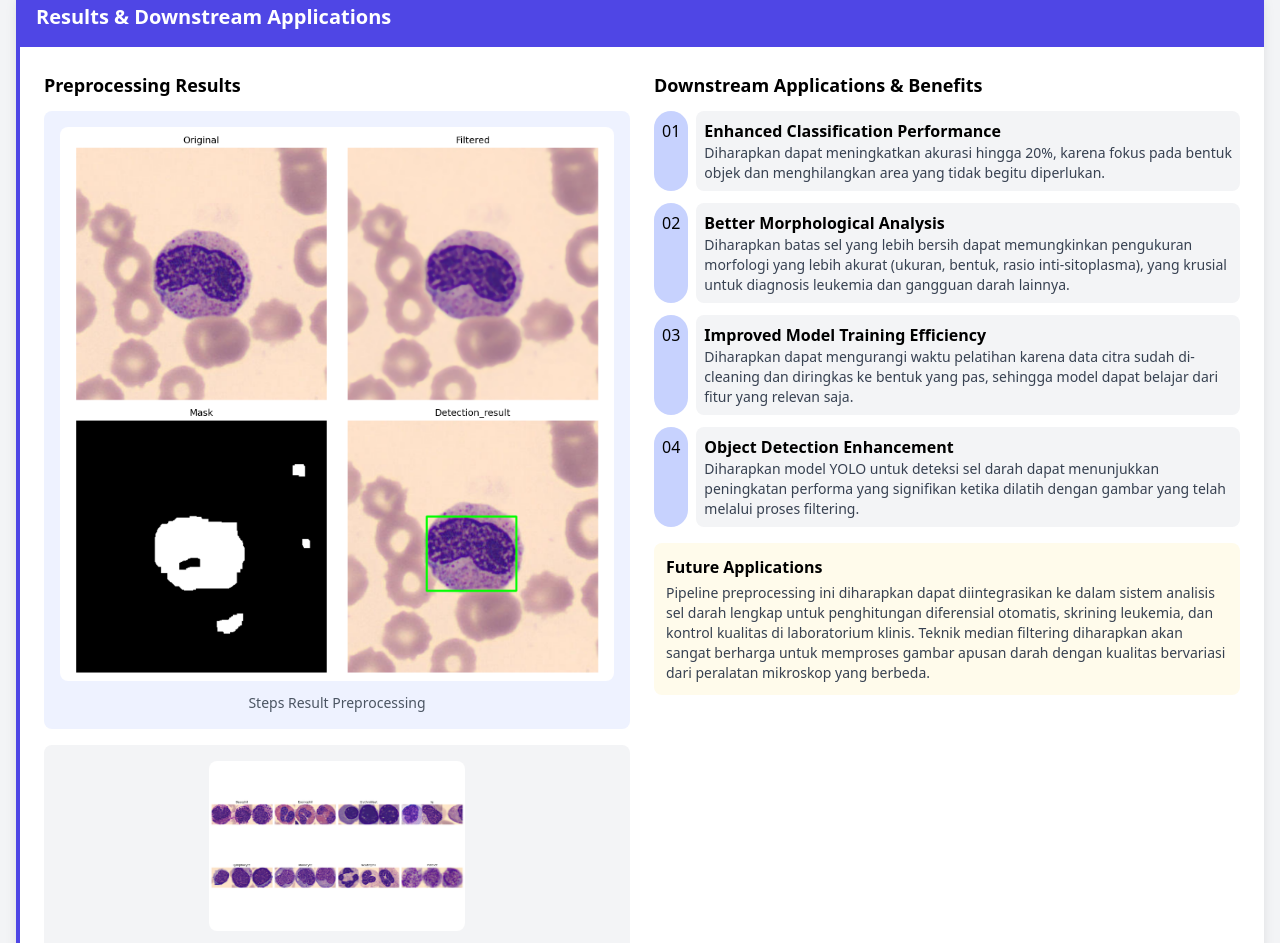
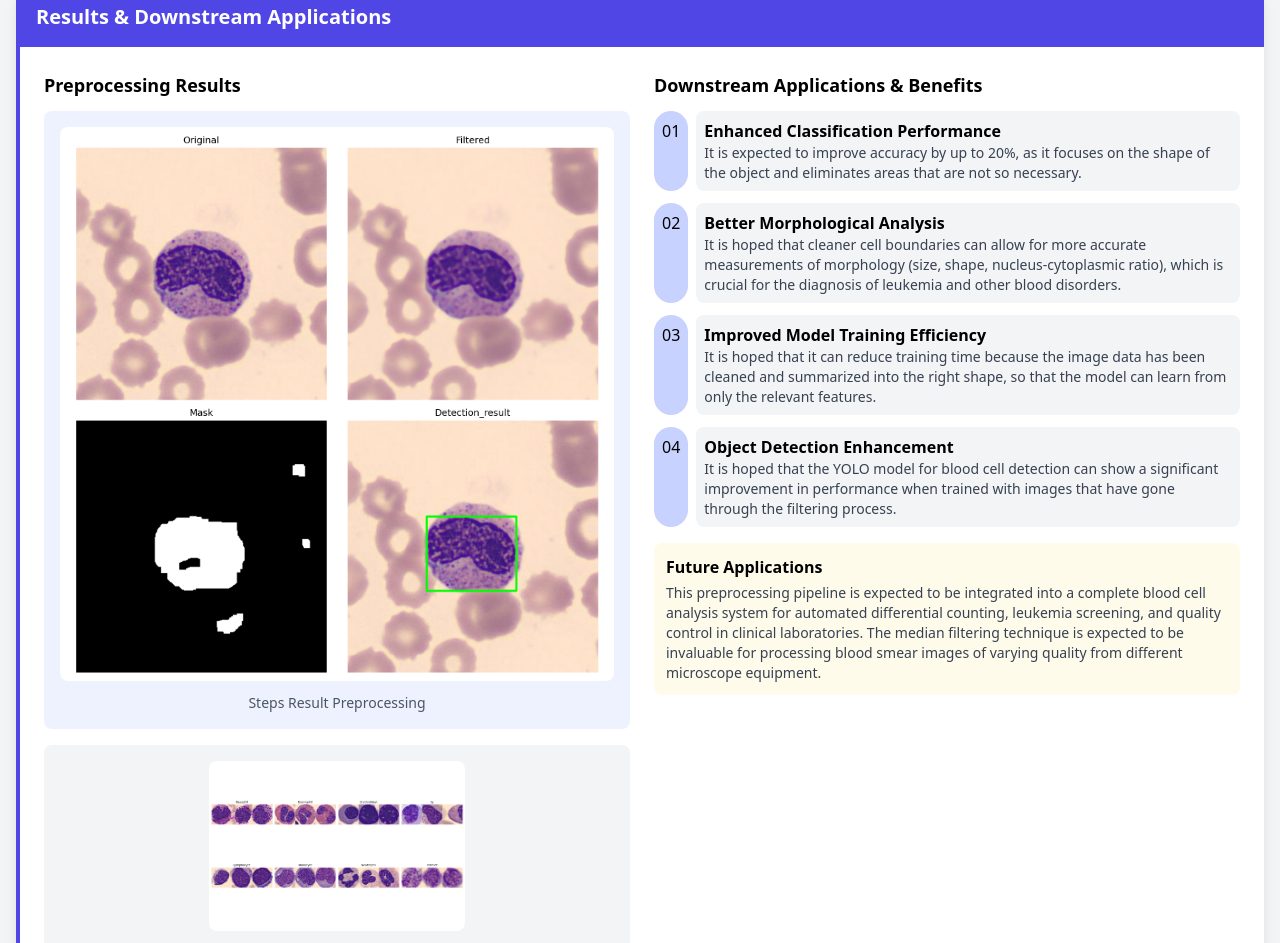
Before and after one commit to koropati/koropati.github.io, a plain HTML site: page pcd/task-3/index.html in a window 1280 px wide. Shown: the part 2289-3232 px from the top of the page. Drawn offline with nearby package versions, Linux system fonts and the light colour scheme.

Commit message:
Update index.html

```diff
--- a/pcd/task-3/index.html
+++ b/pcd/task-3/index.html
@@ -260,28 +260,28 @@ mask = cv2.bitwise_and(mask, b_intensity_mask)</pre>
                                     <div class="bg-indigo-200 p-2 rounded-full mr-2 flex-shrink-0">01</div>
                                     <div class="bg-gray-100 p-2 rounded-lg flex-grow">
                                         <h4 class="font-semibold">Enhanced Classification Performance</h4>
-                                        <p class="text-sm text-gray-700">Diharapkan dapat meningkatkan akurasi hingga 20%, karena fokus pada bentuk objek dan menghilangkan area yang tidak begitu diperlukan.</p>
+                                        <p class="text-sm text-gray-700">It is expected to improve accuracy by up to 20%, as it focuses on the shape of the object and eliminates areas that are not so necessary.</p>
                                     </div>
                                 </div>
                                 <div class="flex">
                                     <div class="bg-indigo-200 p-2 rounded-full mr-2 flex-shrink-0">02</div>
                                     <div class="bg-gray-100 p-2 rounded-lg flex-grow">
                                         <h4 class="font-semibold">Better Morphological Analysis</h4>
-                                        <p class="text-sm text-gray-700">Diharapkan batas sel yang lebih bersih dapat memungkinkan pengukuran morfologi yang lebih akurat (ukuran, bentuk, rasio inti-sitoplasma), yang krusial untuk diagnosis leukemia dan gangguan darah lainnya.</p>
+                                        <p class="text-sm text-gray-700">It is hoped that cleaner cell boundaries can allow for more accurate measurements of morphology (size, shape, nucleus-cytoplasmic ratio), which is crucial for the diagnosis of leukemia and other blood disorders.</p>
                                     </div>
                                 </div>
                                 <div class="flex">
                                     <div class="bg-indigo-200 p-2 rounded-full mr-2 flex-shrink-0">03</div>
                                     <div class="bg-gray-100 p-2 rounded-lg flex-grow">
                                         <h4 class="font-semibold">Improved Model Training Efficiency</h4>
-                                        <p class="text-sm text-gray-700">Diharapkan dapat mengurangi waktu pelatihan karena data citra sudah di-cleaning dan diringkas ke bentuk yang pas, sehingga model dapat belajar dari fitur yang relevan saja.</p>
+                                        <p class="text-sm text-gray-700">It is hoped that it can reduce training time because the image data has been cleaned and summarized into the right shape, so that the model can learn from only the relevant features.</p>
                                     </div>
                                 </div>
                                 <div class="flex">
                                     <div class="bg-indigo-200 p-2 rounded-full mr-2 flex-shrink-0">04</div>
                                     <div class="bg-gray-100 p-2 rounded-lg flex-grow">
                                         <h4 class="font-semibold">Object Detection Enhancement</h4>
-                                        <p class="text-sm text-gray-700">Diharapkan model YOLO untuk deteksi sel darah dapat menunjukkan peningkatan performa yang signifikan ketika dilatih dengan gambar yang telah melalui proses filtering.</p>
+                                        <p class="text-sm text-gray-700">It is hoped that the YOLO model for blood cell detection can show a significant improvement in performance when trained with images that have gone through the filtering process.</p>
                                     </div>
                                 </div>
                             </div>
@@ -289,7 +289,7 @@ mask = cv2.bitwise_and(mask, b_intensity_mask)</pre>
                             <div class="bg-yellow-50 p-3 rounded-lg mt-4">
                                 <h4 class="font-semibold mb-1">Future Applications</h4>
                                 <p class="text-sm text-gray-700">
-                                    Pipeline preprocessing ini diharapkan dapat diintegrasikan ke dalam sistem analisis sel darah lengkap untuk penghitungan diferensial otomatis, skrining leukemia, dan kontrol kualitas di laboratorium klinis. Teknik median filtering diharapkan akan sangat berharga untuk memproses gambar apusan darah dengan kualitas bervariasi dari peralatan mikroskop yang berbeda.
+                                    This preprocessing pipeline is expected to be integrated into a complete blood cell analysis system for automated differential counting, leukemia screening, and quality control in clinical laboratories. The median filtering technique is expected to be invaluable for processing blood smear images of varying quality from different microscope equipment.
                                 </p>
                             </div>
                         </div>
```
